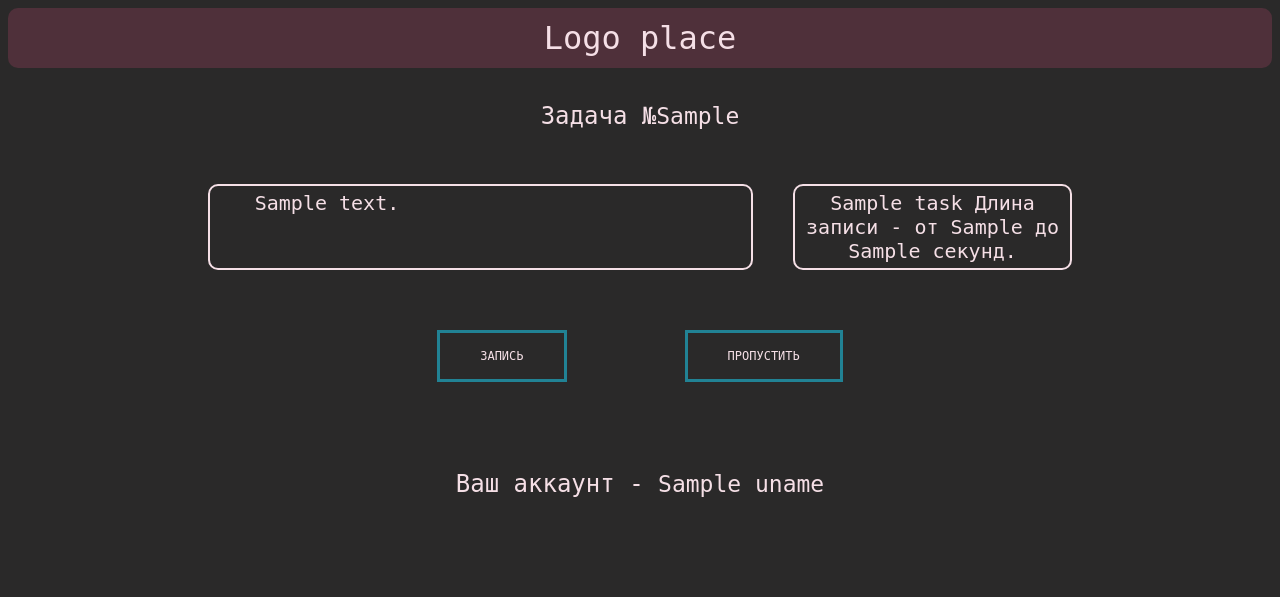
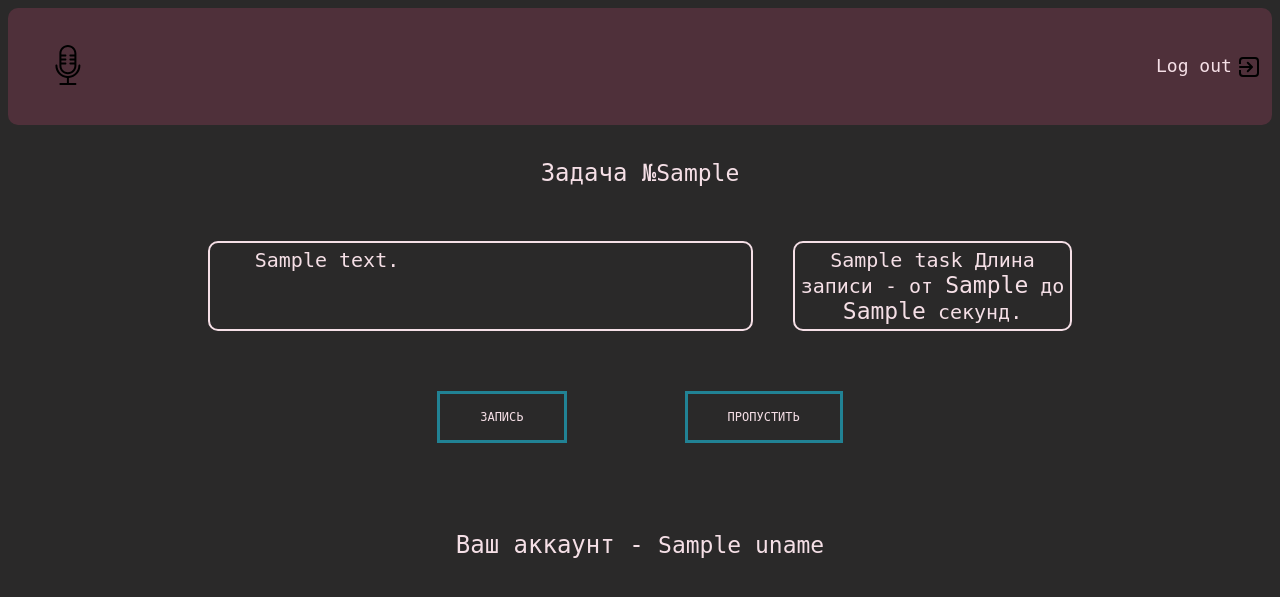
Before and after one commit to sunfireaegis/voice-recording-web, a Flask app: template templates/index.html in a window 1280 px wide. Shown: the top 597 px of the page. Run offline with Flask 2, Linux system fonts and the light colour scheme; the template is opened without the code that fills it: most values are stand-ins (such as "Sample title", 1, 10 or a date in 2020); parts of the project's set-up code (start-up, migrations or seed data) failed here and were passed over.

Commit message:
all job is completed!

```diff
--- a/csv/task.csv
+++ b/csv/task.csv
@@ -1,4 +1,4 @@
 text, task
-"Пора, мой друг, пора! покоя сердце просит. Летят за днями дни, и каждый час уносит. Частичку бытия, а мы с тобой вдвоем. Предполагаем жить, и глядь — как раз умрем. На свете счастья нет, но есть покой и воля. Давно завидная мечтается мне доля. Давно, усталый раб, замыслил я побег. В обитель дальную трудов и чистых нег.","Читайте выразительно, воодушевленно.","101"
-"Белеет парус одинокой. В тумане моря голубом!..Что ищет он в стране далекой? Что кинул он в краю родном?..Играют волны — ветер свищет, и мачта гнется и скрыпит…Увы! он счастия не ищет И не от счастия бежит! Под ним струя светлей лазури, Над ним луч солнца золотой…А он, мятежный, просит бури, Как будто в бурях есть покой!","Читайте с интонацией. Задумчиво, слегка грустным тоном.","102"
-" И скучно и грустно, и некому руку подать В минуту душевной невзгоды… Желанья!.. Что пользы напрасно и вечно желать?.. А годы проходят — все лучшие годы!","Читайте выразительно, воодушевленно.","103"
+"Пора, мой друг, пора! покоя сердце просит. Летят за днями дни, и каждый час уносит. Частичку бытия, а мы с тобой вдвоем. Предполагаем жить, и глядь — как раз умрем. На свете счастья нет, но есть покой и воля. Давно завидная мечтается мне доля. Давно, усталый раб, замыслил я побег. В обитель дальную трудов и чистых нег.","Читайте выразительно, воодушевленно.","101","15","60"
+"Белеет парус одинокой. В тумане моря голубом!..Что ищет он в стране далекой? Что кинул он в краю родном?..Играют волны — ветер свищет, и мачта гнется и скрыпит…Увы! он счастия не ищет И не от счастия бежит! Под ним струя светлей лазури, Над ним луч солнца золотой…А он, мятежный, просит бури, Как будто в бурях есть покой!","Читайте с интонацией. Задумчиво, слегка грустным тоном.","102","20","60"
+" И скучно и грустно, и некому руку подать В минуту душевной невзгоды… Желанья!.. Что пользы напрасно и вечно желать?.. А годы проходят — все лучшие годы!","Читайте выразительно, воодушевленно.","103","10","40"
--- a/static/css/style.css
+++ b/static/css/style.css
@@ -34,6 +34,7 @@
 body {
     height: 100%;
     background-color: #2a2929;
+    overflow-x: hidden;
 }
 
 #wrapper {
@@ -52,7 +53,6 @@ header {
     top: 0;
     left: 0;
     width: 100%;
-    height: 60px;
     border-radius: 10px;
     background: #4f303a;
 }
@@ -210,6 +210,7 @@ audio {
 
 .butt:hover {
     color: #fff;
+    cursor: pointer;
 }
 
 .butt:hover::before,
--- a/static/js/script.js
+++ b/static/js/script.js
@@ -35,7 +35,7 @@ navigator.mediaDevices.getUserMedia({audio: true})
 
         let seconds = 0
         let minutes = 0
-        let timer = Object.assign(document.createElement("div"), {innerHTML: `<h1>${minutes}:${seconds}</h1>`})
+        let timer = Object.assign(document.createElement("div"), {innerHTML: `<span style="font-size: 20px">Таймер: ${minutes}:${seconds}</span>`})
 
 
         btnVoice.classList.add("start")
@@ -45,13 +45,17 @@ navigator.mediaDevices.getUserMedia({audio: true})
 
                 btnPause.classList.toggle("dp-none")
                 if (btnVoice.innerHTML.includes("Запись")) {
+                    try {
+                        document.querySelector("#audio-block").removeChild(mainaudio)
+                    } catch (e) {
+                        console.log(e)
+                    }
                     if (document.querySelector("#text-container").children.length === 2) {
                         document.querySelector("#text-container").appendChild(timer)
                     }
                     if (!btnSend.classList.contains("dp-none")){
                         btnSend.classList.add("dp-none")
                     }
-
                     seconds = 0
                     minutes = 0
 
@@ -61,6 +65,7 @@ navigator.mediaDevices.getUserMedia({audio: true})
                     btnVoice.innerHTML = "<div>Стоп</div>"
                     btnVoice.id = "stop"
                 } else if (btnVoice.innerHTML.includes("Стоп")) {
+                    document.querySelector("#audio-block").appendChild(mainaudio)
                     btnSend.classList.remove("dp-none")
 
                     mediaRecorder.stop();
@@ -81,8 +86,8 @@ navigator.mediaDevices.getUserMedia({audio: true})
         setInterval(() => {
             if (mediaRecorder.state === "recording") {
                 if (seconds === 60) {seconds = 0; minutes++} else {seconds++}
-                if (seconds < 10){timer.innerHTML = `<h1>${minutes}:0${seconds}</h1>`}
-                else {timer.innerHTML = `<h1>${minutes}:${seconds}</h1>`}
+                if (seconds < 10){timer.innerHTML = `<span style="font-size: 20px">Таймер: ${minutes}:0${seconds}</span>`}
+                else {timer.innerHTML = `<span style="font-size: 20px">Таймер: ${minutes}:${seconds}</span>`}
                 }
             }, 1000)
 
@@ -97,8 +102,6 @@ navigator.mediaDevices.getUserMedia({audio: true})
             // creates interactive element in body
             mainaudio.src = URL.createObjectURL(blob);
         });
-        document.querySelector("#audio-block").appendChild(mainaudio)
-
 
         btnPause.addEventListener('click', function () {
             btnPause.classList.toggle("pause")
@@ -136,7 +139,7 @@ navigator.mediaDevices.getUserMedia({audio: true})
                     location.reload() // updating page to refresh text
                 }
                 else {
-                    alert("Длительность записи должна быть не меньше 20 секунд!")
+                    alert(`Длительность записи должна быть не меньше ${document.querySelector("#min_l").innerHTML} и не больше ${document.querySelector("#max_l").innerHTML} секунд!`)
                 }
             }, 300)
         })
--- a/templates/index.html
+++ b/templates/index.html
@@ -10,23 +10,33 @@
 <body>
     <div id="wrapper">
         <header>
-            <div>Logo place</div>
+            <nav style="width: 100%;">
+                <ul style="list-style: none; width: 100%; display: flex; justify-content: space-between; align-items: center">
+                    <li><?xml version="1.0" ?><svg width="40" height="90" id="Слой_1" style="enable-background:new -379 381 40 40;" version="1.1" viewBox="-379 381 40 40" xml:space="preserve" xmlns="http://www.w3.org/2000/svg" xmlns:xlink="http://www.w3.org/1999/xlink"><g><path d="M-359.1,410.2c4.7,0,8.5-3.8,8.5-8.5v-12.2c0-4.7-3.8-8.5-8.5-8.5c-4.7,0-8.5,3.8-8.5,8.5v12.2   C-367.6,406.4-363.8,410.2-359.1,410.2z M-365.6,400.6h4c0.6,0,1-0.4,1-1c0-0.6-0.4-1-1-1h-4v-2h4c0.6,0,1-0.4,1-1c0-0.6-0.4-1-1-1   h-4v-2h4c0.6,0,1-0.4,1-1c0-0.6-0.4-1-1-1h-4v-1.1c0-3.6,2.9-6.5,6.5-6.5c3.6,0,6.5,2.9,6.5,6.5v1.1h-4c-0.6,0-1,0.4-1,1   c0,0.5,0.5,1,1,1h4v2h-4c-0.6,0-1,0.4-1,1c0,0.5,0.5,1,1,1h4v2h-4c-0.6,0-1,0.4-1,1c0,0.5,0.5,1,1,1h4v1.1c0,3.6-2.9,6.5-6.5,6.5   c-3.6,0-6.5-2.9-6.5-6.5V400.6z"/><path d="M-346.6,401.6c0-0.5-0.5-1-1-1s-1,0.5-1,1c0,5.8-4.7,10.5-10.5,10.5c-5.8,0-10.5-4.7-10.5-10.5c0-0.5-0.5-1-1-1s-1,0.5-1,1   c0,6.6,5.1,12,11.5,12.5v4.9h-6.5c-0.5,0-1,0.4-1,1s0.5,1,1,1h15c0.5,0,1-0.4,1-1s-0.5-1-1-1h-6.5v-4.9   C-351.7,413.6-346.6,408.2-346.6,401.6z"/></g></svg></li>
+                    <li style="margin-right: 4vw;">
+                        <a href="/" style="text-decoration: none; font-size: 23px; display: flex; align-items: center; gap: 5px">
+                        <span style="font-size: 18px; margin-bottom: 2px;">Log out</span>
+                        <svg xmlns="http://www.w3.org/2000/svg" width="24" height="24" fill="none"><path fill="#000" d="M6 2a4 4 0 0 0-4 4v3h2V6a2 2 0 0 1 2-2h12a2 2 0 0 1 2 2v12a2 2 0 0 1-2 2H6a2 2 0 0 1-2-2v-3H2v3a4 4 0 0 0 4 4h12a4 4 0 0 0 4-4V6a4 4 0 0 0-4-4H6Z"/><path fill="#000" d="M3 11a1 1 0 1 0 0 2h9.582l-2.535 2.536a1 1 0 0 0 1.414 1.414l4.196-4.196a.998.998 0 0 0 0-1.508L11.46 7.05a1 1 0 1 0-1.414 1.414L12.582 11H3Z"/></svg>
+                        </a>
+                    </li>
+                </ul>
+            </nav>
         </header>
         <div id="main_body">
             <p>Задача №<span id="task_number" style="font-size: 23px">{{ n }}</span></p>
             <div id="text-container">
                 <div id="text">{{ text }}</div>
-                <div id="task"><div class="task_text">{{ task }} Длина записи - от {{ min_l }} до {{ max_l }} секунд.</div></div>
+                <div id="task"><div class="task_text">{{ task }} Длина записи - от <span id="min_l" style="font-size: 23px">{{ min_l }}</span> до <span id="max_l" style="font-size: 23px">{{ max_l }}</span> секунд.</div></div>
             </div>
             <div id="button-container" style="margin-bottom: 3vh;">
-                <a href="#" id="record" class="butt"><div>Запись</div></a>
-                <a href="#" id="pause" class="butt dp-none"><div style="position: absolute; max-width: 40%; display: flex; gap: 6px; justify-content: space-between"><div class="vpalka"></div><div class="vpalka"></div></div></a>
-                <a href="#" id="send" class="butt dp-none"><div>Отправить</div></a>
+                <a id="record" class="butt"><div>Запись</div></a>
+                <a id="pause" class="butt dp-none"><div style="position: absolute; max-width: 40%; display: flex; gap: 6px; justify-content: space-between"><div class="vpalka"></div><div class="vpalka"></div></div></a>
+                <a id="send" class="butt dp-none"><div>Отправить</div></a>
 
                 {% if text == "Заданий больше нет" %}
-                    <a href="#" id="skip" class="butt"><div>К началу</div></a>
+                    <a id="skip" class="butt"><div>К началу</div></a>
                 {% else %}
-                    <a href="#" id="skip" class="butt"><div>Пропустить</div></a>
+                    <a id="skip" class="butt"><div>Пропустить</div></a>
                 {% endif %}
             </div>
             <div id="audio-block"></div>
```
Also changed, not shown: exit.svg (added), microphone_retro_icon-icons.com_67975.svg (added), 1 other file.
